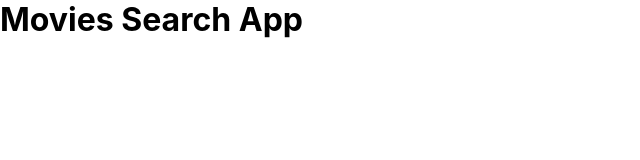
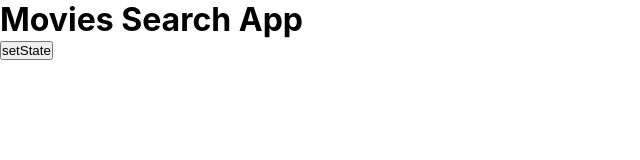
Before and after one commit to RiyazShaik-158/movies_searching, a React (Create React App) app: page / in a window 1280 px wide. Shown: the top 160 px of the page, without its empty margins (0-640 px from the left). Built offline with nearby package versions, Linux system fonts and the light colour scheme.

Commit message:
firstStateChange

```diff
--- a/src/App.js
+++ b/src/App.js
@@ -1,10 +1,14 @@
-import React from 'react';
+import React, { useState } from 'react';
 import './App.css';
 
 function App() {
+  const [someState,setSomeState] = useState("")
   return (
     <div>
       <h1>Movies Search App</h1>
+      <button onClick={()=>setSomeState("newState")}>setState</button>
+
+      <h4>{someState}</h4>
     </div>
   )
 }
```
